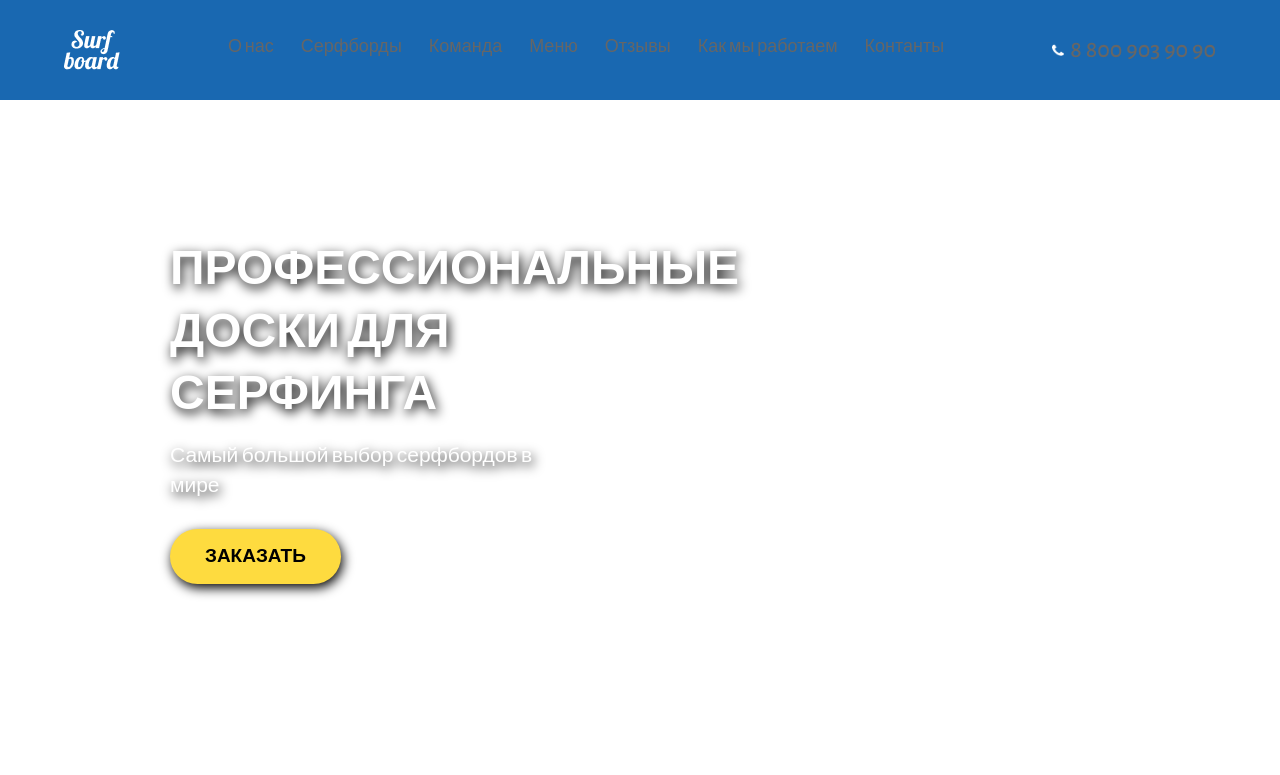
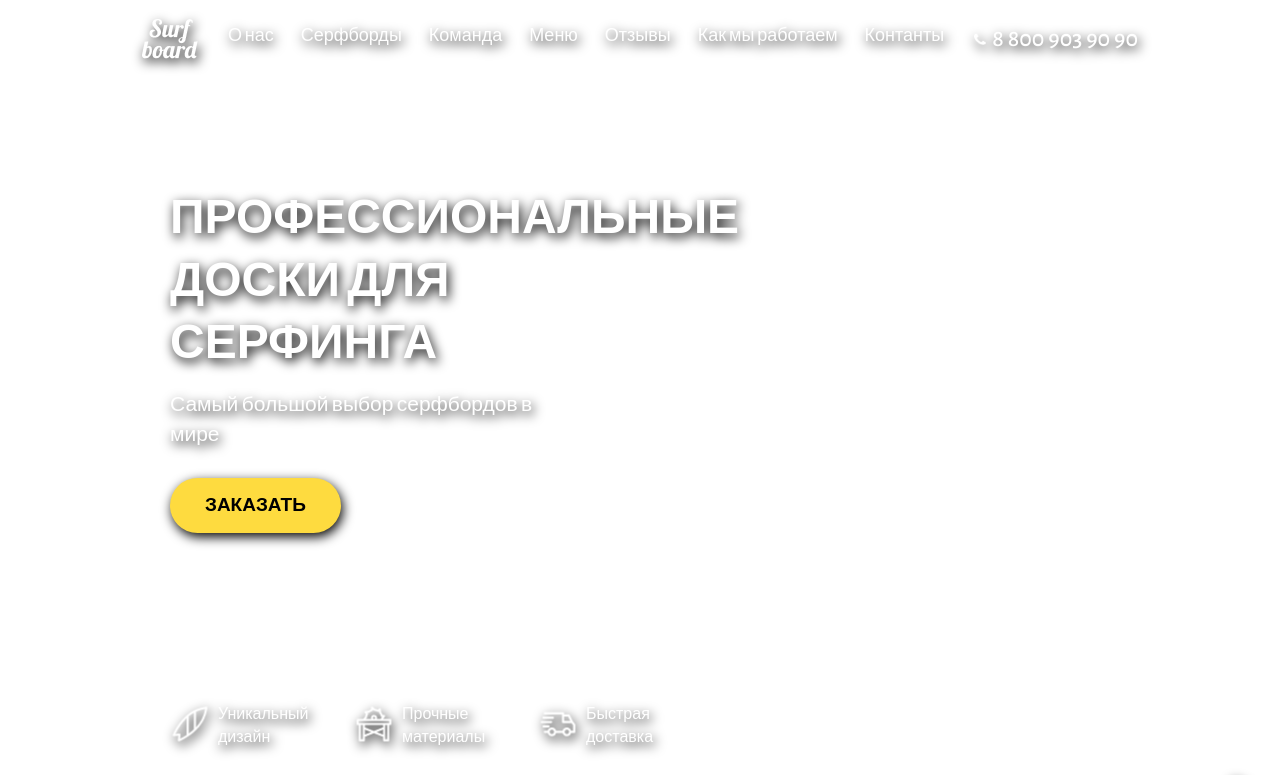
Before and after one commit to nikolaj-Lebedev/Bord, a plain HTML site: page index.html in a window 1280 px wide. Shown: the top 775 px of the page. Drawn offline with nearby package versions, Linux system fonts and the light colour scheme.

Commit message:
Add files via upload

```diff
--- a/components/_header.scss
+++ b/components/_header.scss
@@ -1,8 +1,14 @@
 .header {
     display: flex;
     align-items: flex-start;
-    justify-content: space-between;
-
+   // justify-content: space-between;
+    justify-content: center;
+    padding: 1.5%; // пришлось добавить
+    align-items: center;// пришлось добавить
+    @include tablets{
+        justify-content: space-between;
+        background-color: aqua;
+    }
 }
 
 
--- a/components/_hero.scss
+++ b/components/_hero.scss
@@ -59,11 +59,12 @@
 
 }
 .hero__container {
-    justify-content: space-around; //-пришлось дбавить
+justify-content: space-around; //-пришлось дбавить
     display: flex;
     flex-direction: column;
     //justify-content: space-between;//-пришлось убрать
-    height: 115%; //добавил 15% было 100
+
+    height: 100%; //добавил 15% было 100
     padding: rem(24px) 0 rem(45px) 0;
 
     @include tablets {
--- a/components/_section.scss
+++ b/components/_section.scss
@@ -33,9 +33,8 @@
     color: #000;
 }
 
-.header {
-    height: rem(100px);
-    background: #1968B1;
-    align-items: center;
-    padding: 0 5%;
-}
+//.header {
+   // height: rem(100px);
+    //background: #1968B1;
+    //align-items: center;
+//}
--- a/index.html
+++ b/index.html
@@ -14,6 +14,7 @@
 <body>
     <div class="wrapper">
         <div class="maincontent">
+            <section class="hero">
                 <header class="header">
                     <img src="./foto/Vector.png" alt="CERF logo" class="">
                     <nav class="menu">
@@ -39,7 +40,6 @@
                         <span class="hamburger__plank"></span>
                     </a>
                 </header>
-            <section class="hero">
                 <div class="container hero__container">
 
                     <div class="hero__title-section">
```
Also changed, not shown: stayl/main.css. Lines whose indentation alone changed are shown as unchanged.
